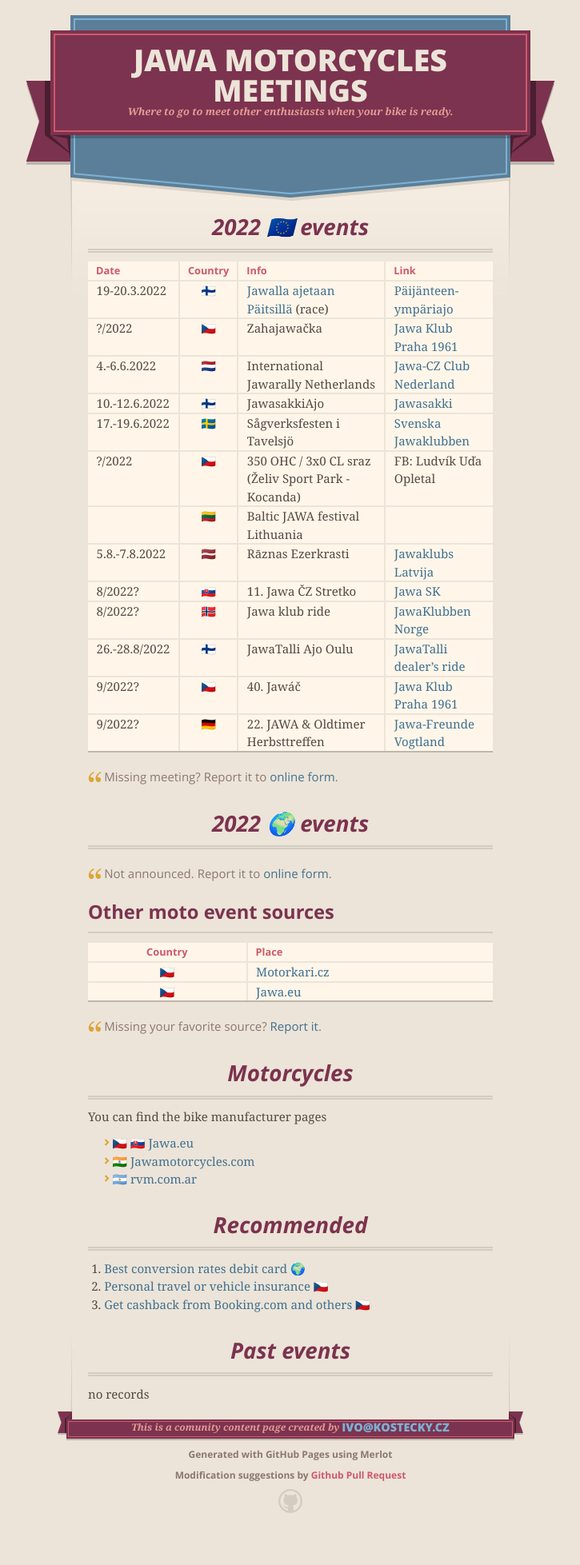
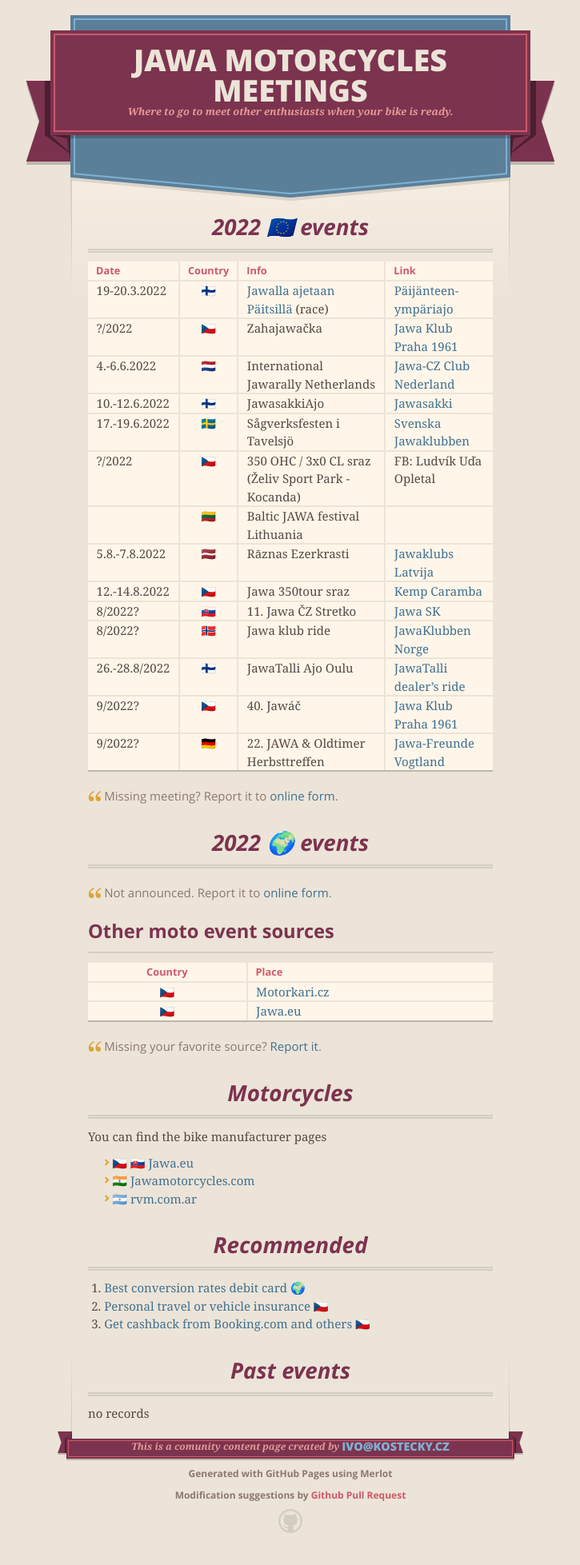
Before and after one commit to microkost/jawamotorcycles.cz, a Jekyll site: the page built from docs/index.md, in a window 1280 px wide. Shown: the whole page at 80% size, without its empty margins (277-1002 px from the left). Built offline with Jekyll 4.4.1, drawn with Linux system fonts in a browser that asks for light colours; our own code applies the rules of GitHub Pages for plain Markdown files; before the commit the page ends 1932 px from its top, so only the background shows below that.

Commit message:
350Tour meeting added in CZ

```diff
--- a/docs/index.md
+++ b/docs/index.md
@@ -14,6 +14,7 @@
 | ?/2022 | 🇨🇿 | 350 OHC / 3x0 CL sraz (Želiv Sport Park - Kocanda) | FB: Ludvík Uďa Opletal |
 | | 🇱🇹 | Baltic JAWA festival Lithuania ||
 | 5.8.-7.8.2022 | 🇱🇻 | Rāznas Ezerkrasti | [Jawaklubs Latvija](http://www.jawaklubs.lv/kluba-jaunumi.php) |
+| 12.-14.8.2022 | 🇨🇿 | Jawa 350tour sraz | [Kemp Caramba](https://fb.me/e/2hlz0aZp5) |
 | 8/2022? | 🇸🇰 | 11. Jawa ČZ Stretko | [Jawa SK](https://facebook.com/jawaczstretko/) |
 | 8/2022? | 🇳🇴 | Jawa klub ride  | [JawaKlubben Norge](http://jawaklubben.no/) |
 | 26.-28.8/2022 | 🇫🇮 | JawaTalli Ajo Oulu | [JawaTalli dealer's ride](https://www.jawatalli.fi/) |
```
